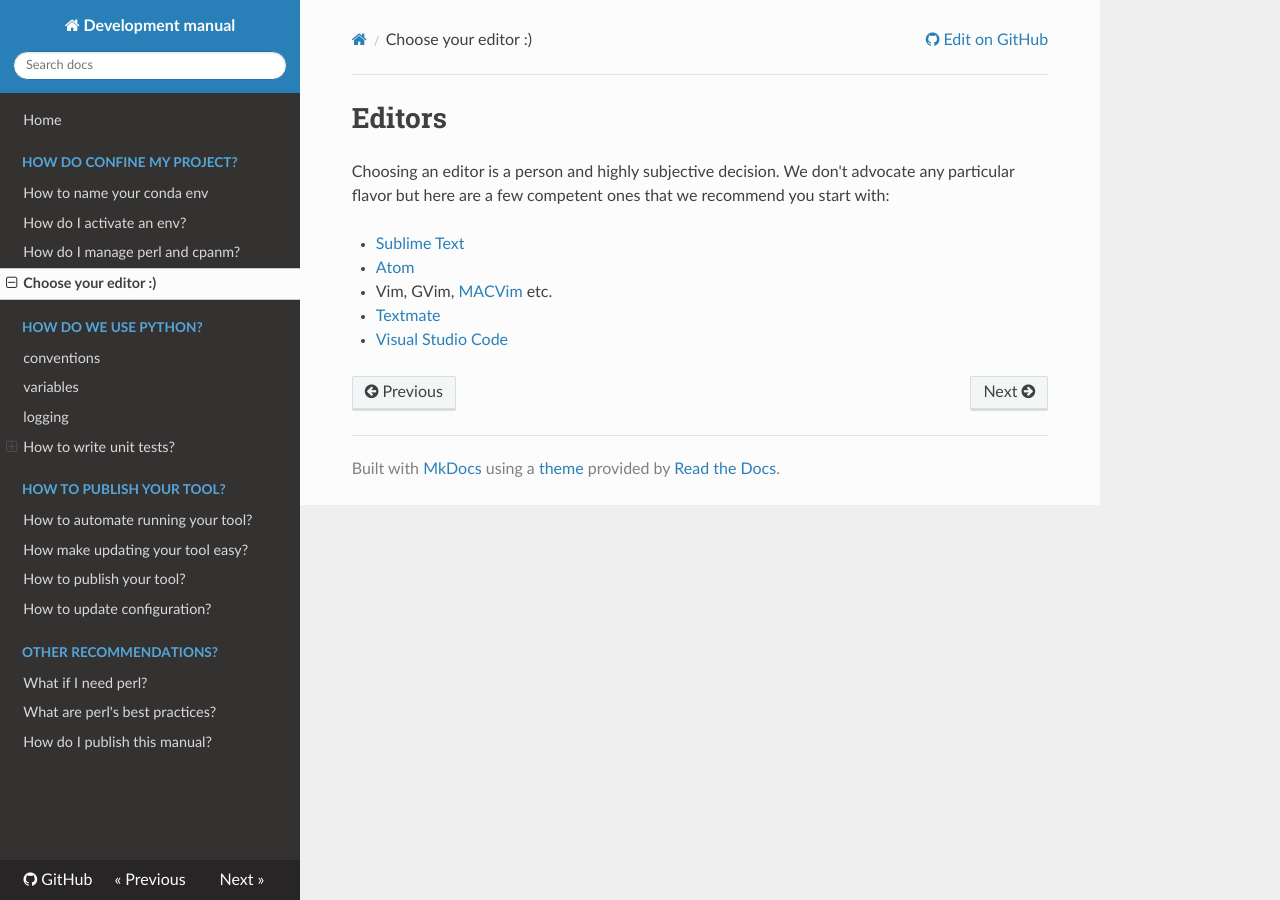
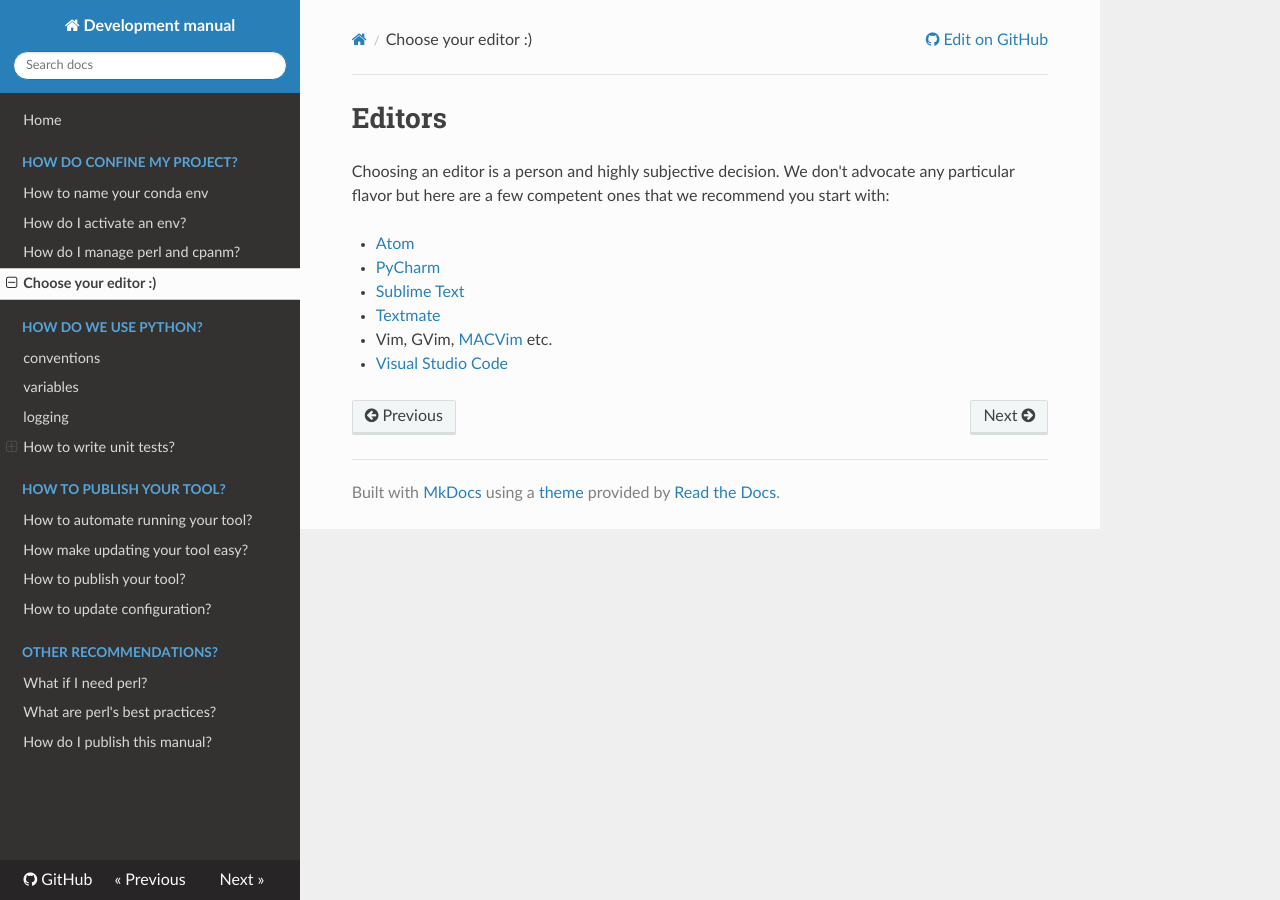
Before and after one commit to ingkebil/development, an MkDocs documentation site: the page built from docs/editors/README.md, in a window 1280 px wide. Built offline with MkDocs 1.6.1, drawn with Linux system fonts in a browser that asks for light colours; nearby versions of some CDN libraries.

Commit message:
adds pycharm and sorts list alphabetically

```diff
--- a/docs/editors/README.md
+++ b/docs/editors/README.md
@@ -2,8 +2,9 @@
 
 Choosing an editor is a person and highly subjective decision. We don't advocate any particular flavor but here are a few competent ones that we recommend you start with:
 
+- [Atom](https://atom.io/)
+- [PyCharm](https://www.jetbrains.com/pycharm/)
 - [Sublime Text](https://www.sublimetext.com/)
-- [Atom](https://atom.io/)
+- [Textmate](https://github.com/textmate/textmate)
 - Vim, GVim, [MACVim](https://github.com/macvim-dev/macvim) etc.
-- [Textmate](https://github.com/textmate/textmate)
 - [Visual Studio Code](https://code.visualstudio.com/)
```
